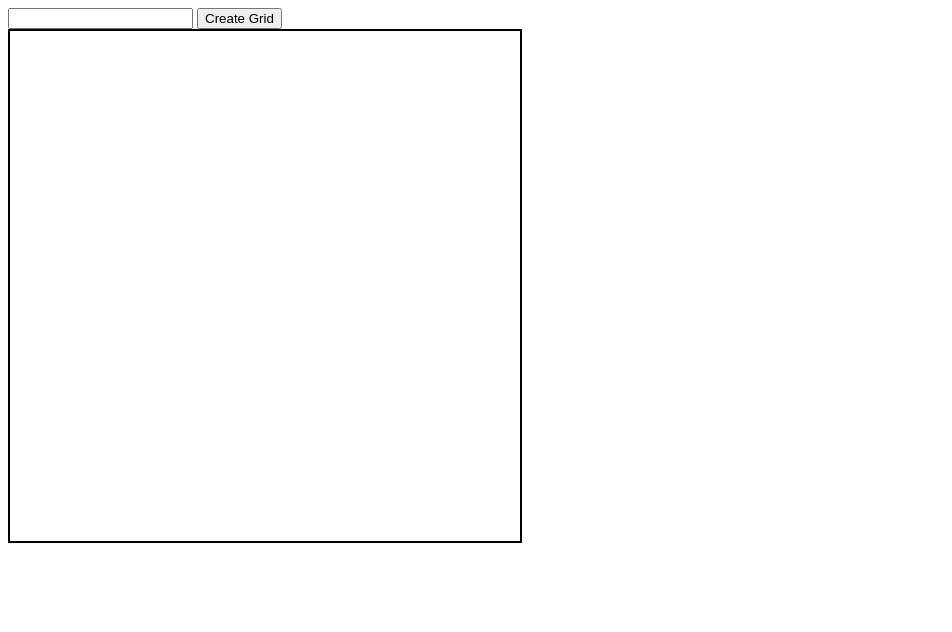
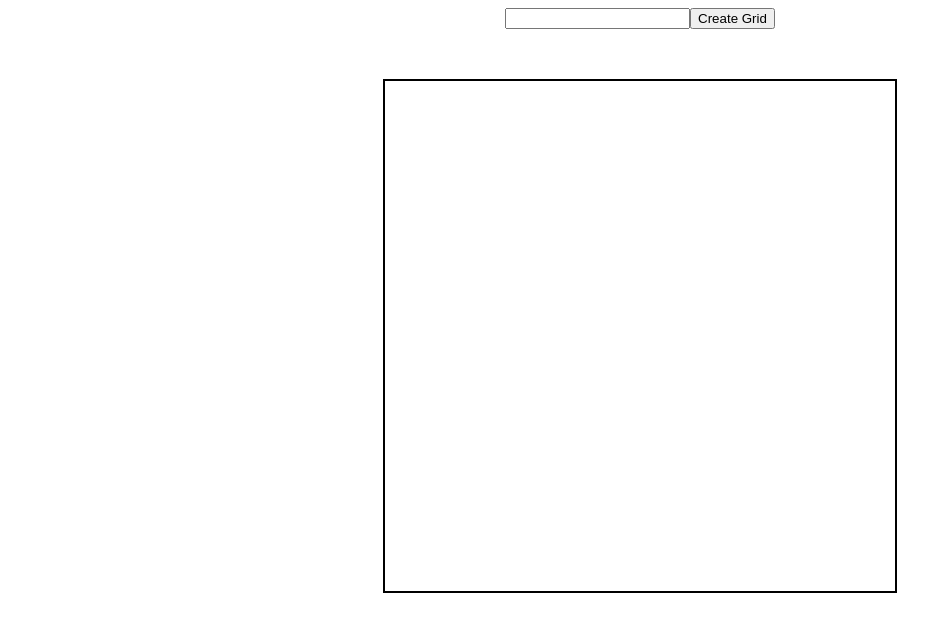
Before and after one commit to ElNoochador/EtchSketch, a plain HTML site: page index.html in a window 1280 px wide. Shown: the whole page, without its empty margins (0-952 px from the left). Drawn offline with Linux system fonts and the light colour scheme.

Commit message:
style cleanup

```diff
--- a/index.html
+++ b/index.html
@@ -9,14 +9,14 @@
     <body>
 
         <div id="control">
-            <input type="text" id="dimensionField">
-            <button id="submitDimension">Create Grid</button>
+            <div><input type="text" id="dimensionField"></div>
+            <div><button id="submitDimension">Create Grid</button></div>
         </div>
 
-        <div id="container">
+        <div id="super">
+            <div id="container"> </div>
+        </div>
 
-
-        </div>
 
         <script>
 
--- a/style.css
+++ b/style.css
@@ -1,3 +1,14 @@
+#control {
+    justify-content: center;
+    display: flex;
+    margin-bottom: 50px;
+}
+
+#super {
+    justify-content: center;
+    display: flex;
+}
+
 #container {
     padding: 5px;
     border-style: solid;
```
